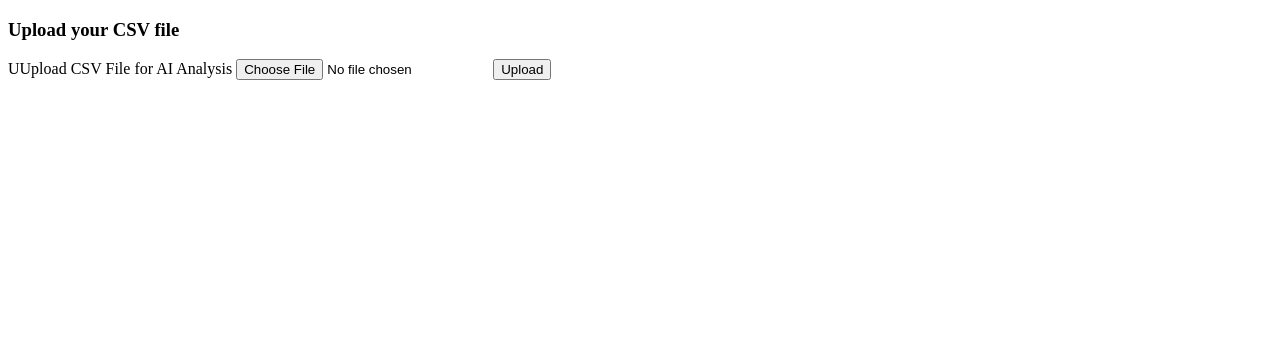
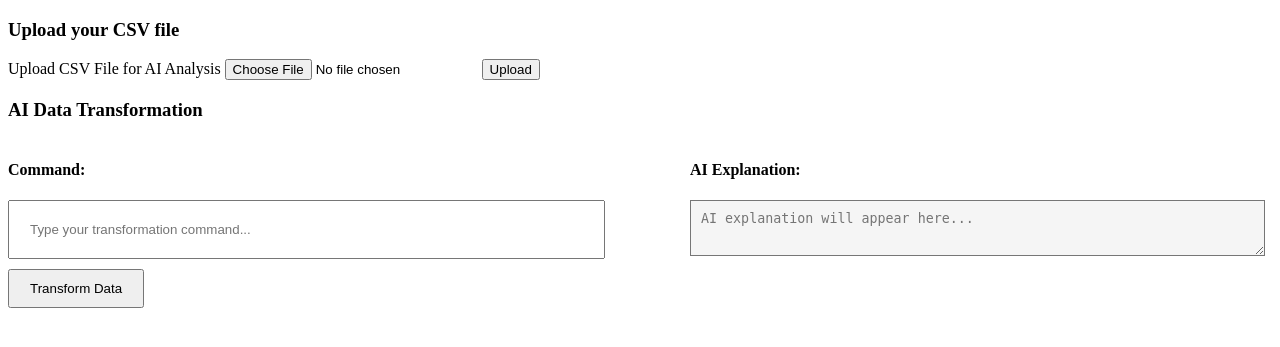
Before and after one commit to v-nnn/whisperdata-AI, a FastAPI app: page / in a window 1280 px wide. Shown: the top 347 px of the page. Run offline with FastAPI, Linux system fonts and the light colour scheme.

Commit message:
Transform Data Function, HTML done, implementing JavaScript

```diff
--- a/main.py
+++ b/main.py
@@ -1,17 +1,76 @@
 # FastAPI: receives requests and handles logic
 import csv
 import io
+import os
 from fastapi import FastAPI, Request, UploadFile
 from fastapi.staticfiles import StaticFiles
 from fastapi.responses import HTMLResponse
 from fastapi.templating import Jinja2Templates
 import uvicorn
+from openai import OpenAI
+import openAPIsecrets
+
+all_rows = []
 
 # FastAPI() cre`ates a new web application instance
 # This web server/app handles HTTP requests and also creates a router which handles the function to call based on the endpoint of the url "/account" or "/homepage" etc.
 # Based on the endpoint and the corresponding function associated with that endpoint, we can route requests via GET/POST
 # This web app instance is accessed and called through "app" variable
 app = FastAPI(title="whisperData: Natural Language Data Transformation")
+
+# hide the open ai key in secrets.py. A .gitignored python file
+client = OpenAI(api_key=openAPIsecrets.OPENAI_API_KEY)
+
+# Format the data from all_rows for the AI
+def formatDataforAI(all_rows):
+    headers = all_rows[0]
+    rows = all_rows[1:]
+
+    # Create formatted text
+    formatted_text = "Headers: " + ", ".join(headers) + "\n"
+    formatted_text += "Data:\n"
+
+    for row in rows:
+        formatted_text += ", ".join(row) + "\n"
+
+    return formatted_text
+
+
+# function to call the openAI
+def askAI(command, all_rows):
+
+    # format the data for the AI
+    formattedData = formatDataforAI(all_rows)
+
+    # Create the prompt
+    prompt = f"""Here is my CSV data:
+    {formattedData}
+
+    User command: {command}
+
+    Please transform the data according to the command and return it in the same format above (Headers: ... followed by Data: ...),
+    then add an explanation starting with 'Explanation:' describing what you did."""
+
+    response = client.chat.completions.create(
+        model = "gpt-3.5-turbo",
+        messages = [{"role": "user", "content": prompt}]
+    )
+
+    # store response in variable
+    ai_response = response.choices[0].message.content
+
+    # Parse the response
+    parts = ai_response.split("Explanation:")
+    data_part = parts[0].strip()
+    # if there are more than 1 parts - both data and explanantion, then explanaation_part is the second index at 1st position
+    if len(parts) > 1:
+        explanation_part = parts[1].strip()
+    # if parts =< 1, then only data was returned, then explanation_part - what is printed in explanantion text box in HTML is the string "No explanation ..."
+    else:
+        explanation_part = "No explanation provided"
+
+    return data_part, explanation_part
+
 
 # app.mount(): tells FastAPI to serve files from a directory
 # "/scripts": serve the files from scripts folder when the the url path "/scripts" is executed
@@ -30,6 +89,9 @@ async def read_root(request: Request):
 @app.post("/upload-csv")
 # UploadFile is the webstandard format for file uploads
 async def upload_function(file: UploadFile):
+    # Esnure python references the global all_rows variable
+    global all_rows
+
     # assign contents as the variable to read the uploaded file to
     # file is of class type UploadFile which has a method called .read(), used to read the contents of that file
     # await is to free the CPU for other computation for other users while the reading of that file is happening. For asycnhronous computation.
@@ -38,22 +100,17 @@ async def upload_function(file: UploadFile):
     csv_file = io.StringIO(text_content) # convert strings to csv
     reader = csv.reader(csv_file)
 
+    all_rows = list(reader)
+
     # Store the header seperately
-    header = next(reader)
+    header = all_rows[0]
 
     # Initialize list for appending rows
     data = []
 
-    # Intialize varible to count number if rows
-    row_count = 0
-
-    # append upto first 20 rows
-    for row in reader:
-        if row_count >= 20:
-            break
-        else:
-            data.append(row)
-            row_count += 1
+    # append upto first 20 rows. check if totals rows < 20
+    for i in range(1, min(21, len(all_rows))):
+        data.append(all_rows[i])
 
     # create dict variable
     my_dict = {}
@@ -67,6 +124,46 @@ async def upload_function(file: UploadFile):
     return my_dict
 
 
+@app.post("/transform-data")
+async def transform_data(command: str):
+    global all_rows
+
+    # Call AI
+    aiResponse_data, aiResponse_explanation = askAI(command, all_rows)
+
+    # Parse the AI response back into list format
+    lines = aiResponse_data.strip().split('\n')
+
+    # Extract headers (remove "Headers: " prefix)
+    header_line = lines[0].replace("Headers: ", "")
+    headers = []
+    for h in header_line.split(','):
+        headers.append(h.strip())
+
+    # Extract data rows (skip "Headers:" line and "Data:" line)
+    data_rows = []
+    for line in lines[2:]:  # Skip first two lines (Headers and "Data:")
+        if line.strip():  # Skip empty lines
+            row = []
+            for cell in line.split(','):
+                row.append(cell.strip())
+            data_rows.append(row)
+
+    # Update global all_rows with transformed data
+    all_rows = [headers] + data_rows
+
+    # Prepare response for JavaScript (first 20 rows + explanation)
+    display_rows = data_rows[:20]  # First 20 data rows for display
+
+    response_dict = {
+        "headers": headers,
+        "rows": display_rows,
+        "explanation": aiResponse_explanation
+    }
+
+    return response_dict
+
+
 
 # If you run python main.py directly from the terminal
     # This statement will run
--- a/static/scripts/main.js
+++ b/static/scripts/main.js
@@ -100,3 +100,17 @@ uploadForm.addEventListener('submit', function(submit) {
         csvTable.appendChild(table)
     })
 })
+
+
+const submitCommand = document.getElementById("submitCommand")
+
+submitCommand.addEventListener('click', function()
+{
+    const commandInput = document.getElementById("commandInput")
+    const command = commandInput.value
+
+    fetch('/transform-data', {
+        method: 'POST',
+        body: command
+    })
+})
--- a/templates/index.html
+++ b/templates/index.html
@@ -2,10 +2,28 @@
 {% block body %}
     <h3>Upload your CSV file</h3>
     <form id="submit" action="/upload-csv" method="POST" enctype="multipart/form-data">
-        <label for="csv">UUpload CSV File for AI Analysis</label>
+        <label for="csv">Upload CSV File for AI Analysis</label>
         <input type="file" id="csvFile" name="file" accept=".csv">
         <button id="uploadButton" type="submit">Upload</button>
     </form>
+
+    <div id="chatContainer" style="display: true;">
+    <h3>AI Data Transformation</h3>
+    <div style="display: flex; gap: 100px;">
+        <!-- Left side: Command input -->
+        <div style="flex: 1;">
+            <h4>Command:</h4>
+            <input type="text" id="commandInput" placeholder="Type your transformation command..." style="width: 95%; padding: 20px; margin-bottom: 10px;">
+            <button id="submitCommand" style="padding: 10px 20px;">Transform Data</button>
+        </div>
+
+        <!-- Right side: Explanation display -->
+        <div style="flex: 1;">
+            <h4>AI Explanation:</h4>
+            <textarea id="explanationDisplay" readonly style="width: 95%; height: 34px; padding: 10px; background-color: #f5f5f5;" placeholder="AI explanation will appear here..."></textarea>
+        </div>
+    </div>
+
     <div id="csvTable"></div>
     <script src="/static/scripts/main.js"></script> <!-- Reference javascript after all HTML elements have finished loading -->
 {% endblock %}
```
Also changed, not shown: requirements.txt (+7 -0 lines), 1 other file.
